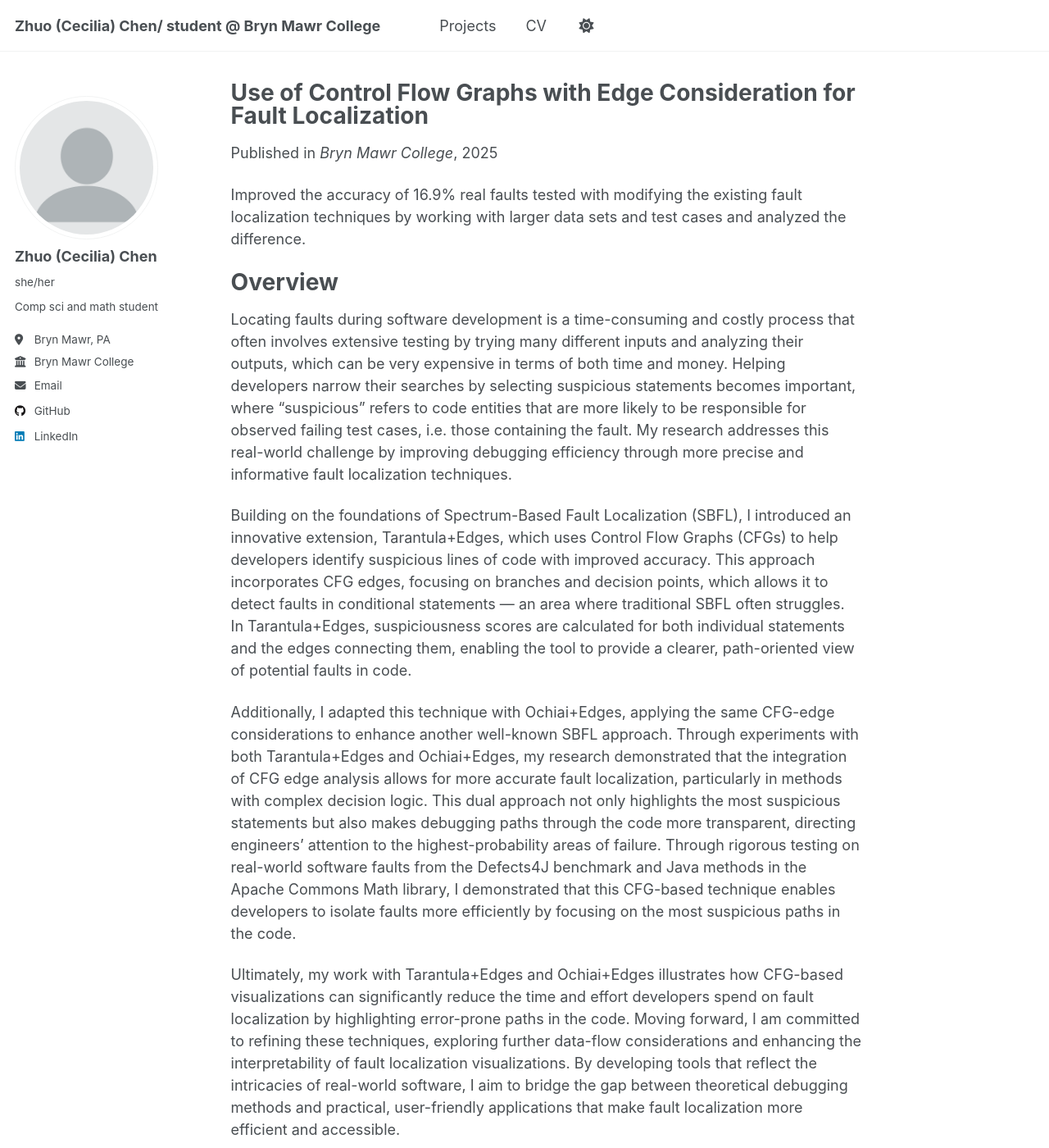
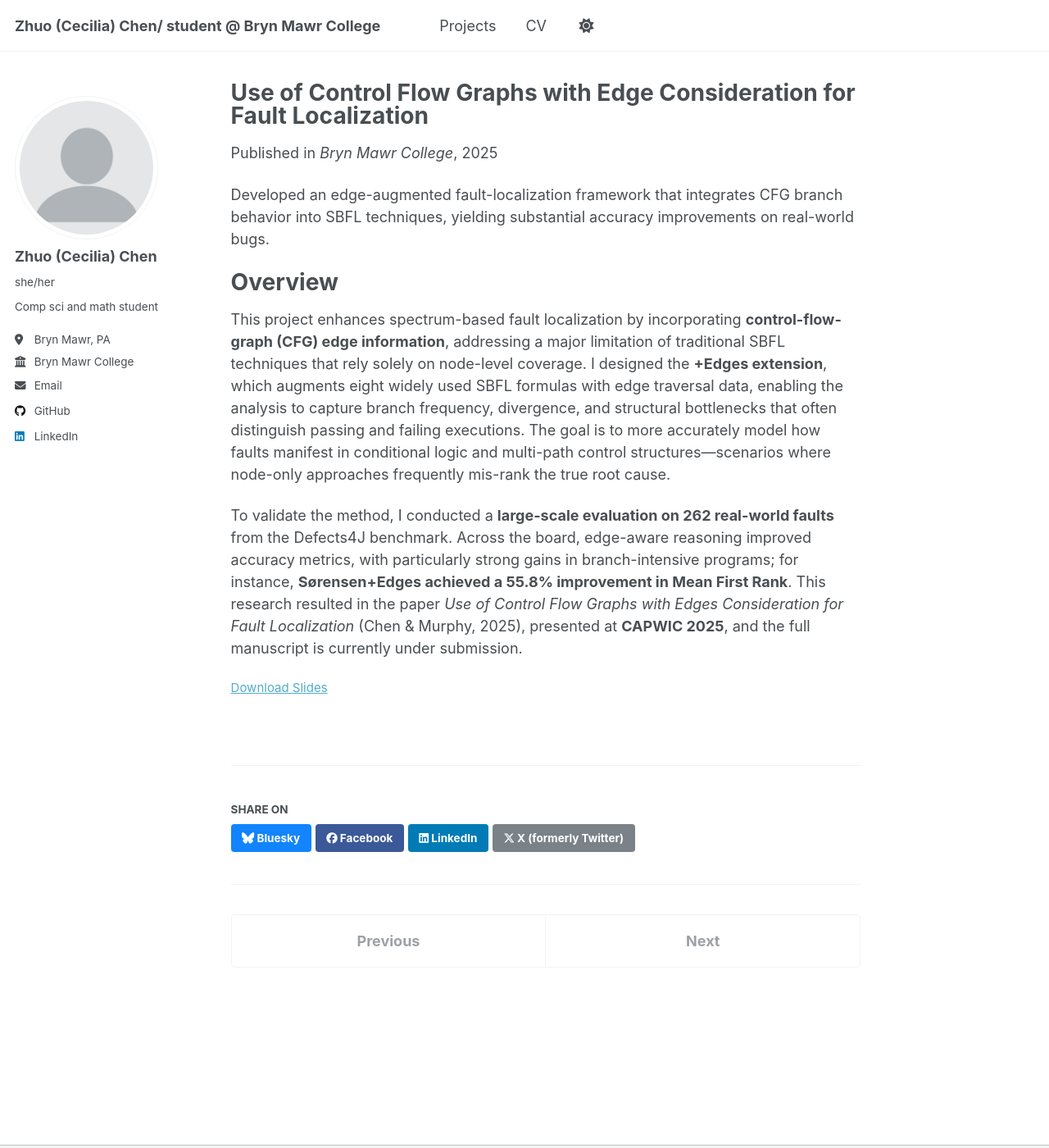
Before and after one commit to Cecilia7717/Cecilia7717.github.io, a Jekyll site: the page built from _projects/debugging-visualization.md, in a window 1280 px wide and 1400 px high. Shown: the whole window at 82% size. Built offline with Jekyll 4.4.1, drawn with Linux system fonts in a browser that asks for light colours.

Commit message:
Update debugging-visualization.md

```diff
--- a/_projects/debugging-visualization.md
+++ b/_projects/debugging-visualization.md
@@ -8,15 +8,11 @@ location: "Bryn Mawr, PA, USA"
 slidesurl: 'http://cecilia7717.github.io/files/slides1.pdf'
 ---
 
-Improved the accuracy of 16.9% real faults tested with modifying the existing fault localization techniques by working with larger data sets and test cases and analyzed the difference.
+Developed an edge-augmented fault-localization framework that integrates CFG branch behavior into SBFL techniques, yielding substantial accuracy improvements on real-world bugs.
 
 Overview
 ======
 
-Locating faults during software development is a time-consuming and costly process that often involves extensive testing by trying many different inputs and analyzing their outputs, which can be very expensive in terms of both time and money. Helping developers narrow their searches by selecting suspicious statements becomes important, where “suspicious” refers to code entities that are more likely to be responsible for observed failing test cases, i.e. those containing the fault. My research addresses this real-world challenge by improving debugging efficiency through more precise and informative fault localization techniques.
+This project enhances spectrum-based fault localization by incorporating **control-flow-graph (CFG) edge information**, addressing a major limitation of traditional SBFL techniques that rely solely on node-level coverage. I designed the **+Edges extension**, which augments eight widely used SBFL formulas with edge traversal data, enabling the analysis to capture branch frequency, divergence, and structural bottlenecks that often distinguish passing and failing executions. The goal is to more accurately model how faults manifest in conditional logic and multi-path control structures—scenarios where node-only approaches frequently mis-rank the true root cause.
 
-Building on the foundations of Spectrum-Based Fault Localization (SBFL), I introduced an innovative extension, Tarantula+Edges, which uses Control Flow Graphs (CFGs) to help developers identify suspicious lines of code with improved accuracy. This approach incorporates CFG edges, focusing on branches and decision points, which allows it to detect faults in conditional statements — an area where traditional SBFL often struggles. In Tarantula+Edges, suspiciousness scores are calculated for both individual statements and the edges connecting them, enabling the tool to provide a clearer, path-oriented view of potential faults in code.
-
-Additionally, I adapted this technique with Ochiai+Edges, applying the same CFG-edge considerations to enhance another well-known SBFL approach. Through experiments with both Tarantula+Edges and Ochiai+Edges, my research demonstrated that the integration of CFG edge analysis allows for more accurate fault localization, particularly in methods with complex decision logic. This dual approach not only highlights the most suspicious statements but also makes debugging paths through the code more transparent, directing engineers’ attention to the highest-probability areas of failure. Through rigorous testing on real-world software faults from the Defects4J benchmark and Java methods in the Apache Commons Math library, I demonstrated that this CFG-based technique enables developers to isolate faults more efficiently by focusing on the most suspicious paths in the code.
-
-Ultimately, my work with Tarantula+Edges and Ochiai+Edges illustrates how CFG-based visualizations can significantly reduce the time and effort developers spend on fault localization by highlighting error-prone paths in the code. Moving forward, I am committed to refining these techniques, exploring further data-flow considerations and enhancing the interpretability of fault localization visualizations. By developing tools that reflect the intricacies of real-world software, I aim to bridge the gap between theoretical debugging methods and practical, user-friendly applications that make fault localization more efficient and accessible.
+To validate the method, I conducted a **large-scale evaluation on 262 real-world faults** from the Defects4J benchmark. Across the board, edge-aware reasoning improved accuracy metrics, with particularly strong gains in branch-intensive programs; for instance, **Sørensen+Edges achieved a 55.8% improvement in Mean First Rank**. This research resulted in the paper *Use of Control Flow Graphs with Edges Consideration for Fault Localization* (Chen & Murphy, 2025), presented at **CAPWIC 2025**, and the full manuscript is currently under submission.
```
